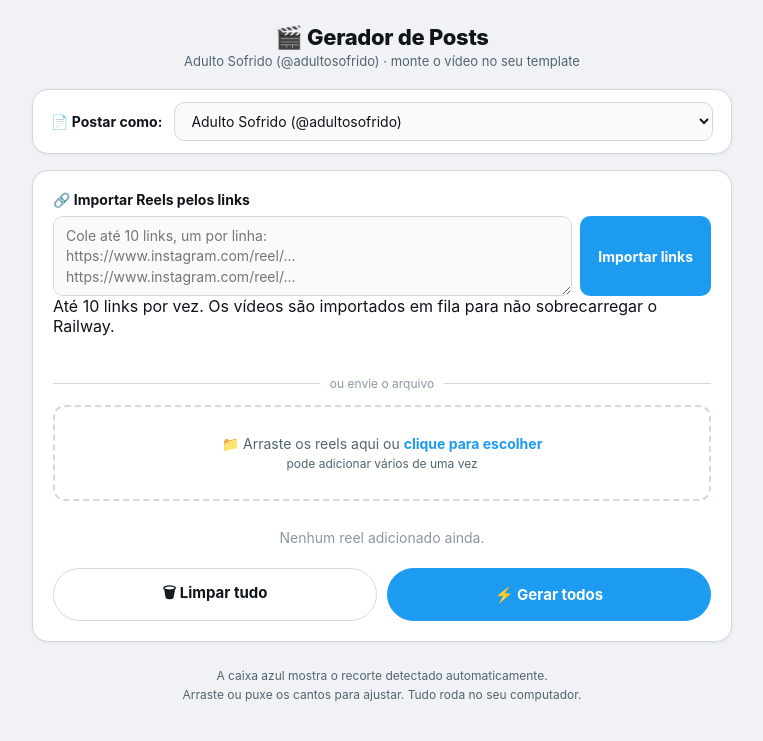
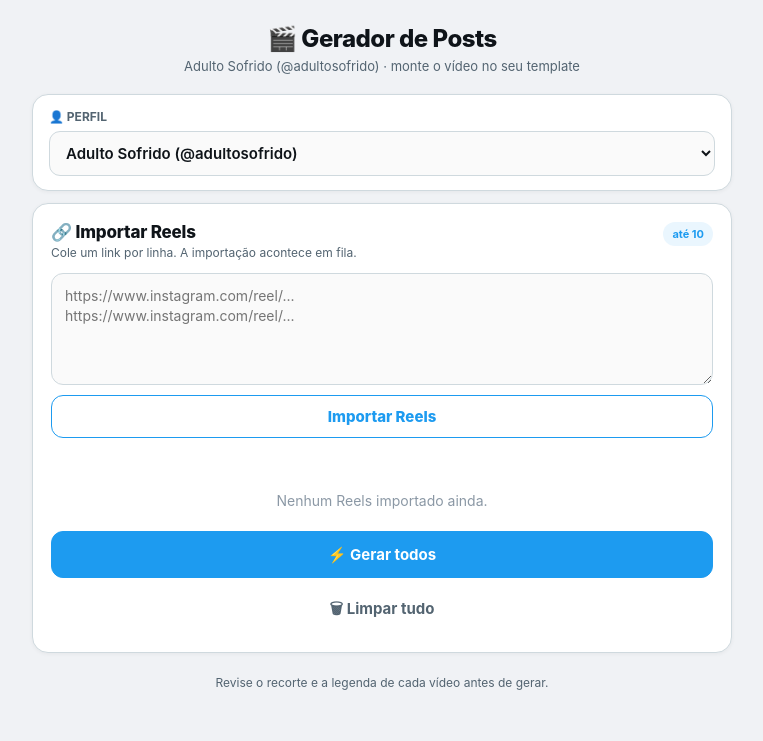
Before and after one commit to TeemotioBB/GERADOR-DE-MEMES, a Flask app: page / in a window 1280 px wide. Shown: the top 741 px of the page, without its empty margins (258-1021 px from the left). Run offline with Flask 3, Linux system fonts and the light colour scheme.

Commit message:
Update index.html

```diff
--- a/templates/index.html
+++ b/templates/index.html
@@ -19,9 +19,9 @@
   }
 
   /* ---- Header ---- */
-  header{text-align:center;margin-bottom:20px;}
-  header h1{font-size:22px;font-weight:800;letter-spacing:-.3px;}
-  header p{color:var(--cinza);font-size:13px;margin-top:3px;}
+  header{text-align:center;margin-bottom:18px;}
+  header h1{font-size:24px;font-weight:850;letter-spacing:-.5px;}
+  header p{color:var(--cinza);font-size:13px;margin-top:5px;line-height:1.35;}
 
   /* ---- Barra de chave ---- */
   .token-bar{
@@ -47,57 +47,48 @@
 
   /* ---- Barra de perfil ---- */
   .perfil-bar{
-    width:100%;max-width:700px;margin-bottom:16px;
-    display:flex;align-items:center;gap:12px;
+    width:100%;max-width:700px;margin-bottom:12px;
+    display:grid;grid-template-columns:1fr;gap:7px;
     background:var(--branco);border:1px solid var(--borda);
-    border-radius:var(--radius);padding:12px 18px;
-    box-shadow:0 1px 4px rgba(0,0,0,.06);
+    border-radius:var(--radius);padding:14px 16px;
+    box-shadow:0 1px 4px rgba(0,0,0,.05);
   }
-  .perfil-bar label{font-size:14px;font-weight:700;color:var(--tinta);white-space:nowrap;}
+  .perfil-bar label{font-size:12px;font-weight:750;color:var(--cinza);}
   .perfil-bar select{
-    flex:1;border:1px solid var(--borda);border-radius:10px;padding:9px 12px;
-    font-size:14px;font-family:inherit;color:var(--tinta);background:#fafafa;
-    cursor:pointer;transition:.15s border-color;
+    width:100%;border:1px solid var(--borda);border-radius:11px;padding:11px 12px;
+    font-size:15px;font-weight:600;font-family:inherit;color:var(--tinta);background:#fafafa;
+    cursor:pointer;transition:.15s border-color,.15s background;
   }
   .perfil-bar select:focus{outline:none;border-color:var(--azul);background:#fff;}
 
   /* ---- Card principal ---- */
   .card{
     background:var(--branco);width:100%;max-width:700px;
-    border:1px solid var(--borda);border-radius:var(--radius);padding:20px;
-    box-shadow:0 1px 4px rgba(0,0,0,.06);
+    border:1px solid var(--borda);border-radius:var(--radius);padding:18px;
+    box-shadow:0 1px 4px rgba(0,0,0,.05);
   }
 
   /* ---- Importar pelo link ---- */
-  .importar-link{margin-bottom:16px;}
-  .importar-link label{display:block;font-size:14px;font-weight:700;margin-bottom:8px;}
-  .importar-linha{display:flex;gap:8px;}
-  .importar-linha input{
-    flex:1;min-width:0;border:1px solid var(--borda);border-radius:10px;
-    padding:11px 12px;font-size:14px;font-family:inherit;background:#fafafa;
+  .importar-link{margin-bottom:4px;}
+  .importar-cabecalho{display:flex;align-items:flex-start;justify-content:space-between;gap:12px;margin-bottom:12px;}
+  .importar-titulo{font-size:17px;font-weight:800;letter-spacing:-.2px;}
+  .importar-subtitulo{font-size:12px;color:var(--cinza);margin-top:3px;line-height:1.35;}
+  .limite-badge{font-size:11px;font-weight:750;color:var(--azul);background:#eaf6fe;padding:5px 9px;border-radius:999px;white-space:nowrap;}
+  .importar-linha{display:flex;flex-direction:column;gap:10px;}
+  .importar-linha textarea{
+    width:100%;min-height:112px;resize:vertical;border:1px solid var(--borda);border-radius:12px;
+    padding:12px 13px;font-size:14px;font-family:inherit;line-height:1.45;background:#fafafa;
   }
-  .importar-linha input:focus{outline:none;border-color:var(--azul);background:#fff;}
+  .importar-linha textarea:focus{outline:none;border-color:var(--azul);background:#fff;box-shadow:0 0 0 3px rgba(29,155,240,.10);}
   .btn-importar{
-    border:none;border-radius:10px;padding:0 18px;background:var(--azul);color:#fff;
-    font-size:14px;font-weight:700;font-family:inherit;cursor:pointer;white-space:nowrap;
+    width:100%;border:1.5px solid var(--azul);border-radius:12px;padding:11px 16px;
+    background:#fff;color:var(--azul);font-size:15px;font-weight:800;font-family:inherit;cursor:pointer;
+    transition:.15s background,.15s color;
   }
-  .btn-importar:hover{background:var(--azul-escuro);}
+  .btn-importar:hover{background:#eaf6fe;}
   .btn-importar:disabled{opacity:.55;cursor:not-allowed;}
-  .importar-status{font-size:12px;color:var(--cinza);margin-top:7px;min-height:17px;}
+  .importar-status{font-size:12px;color:var(--cinza);margin-top:9px;min-height:17px;line-height:1.4;}
   .importar-status.erro{color:var(--erro);}
-  .separador{display:flex;align-items:center;gap:10px;color:var(--espera);font-size:12px;margin:14px 0;}
-  .separador::before,.separador::after{content:"";height:1px;background:var(--borda);flex:1;}
-  @media(max-width:560px){.importar-linha{flex-direction:column}.btn-importar{padding:11px 18px}}
-
-  /* ---- Dropzone ---- */
-  .dropzone{
-    border:2px dashed var(--borda);border-radius:12px;padding:28px 18px;
-    text-align:center;color:var(--cinza);cursor:pointer;font-size:14px;
-    transition:.15s border-color,.15s background;
-  }
-  .dropzone:hover,.dropzone.ativo{border-color:var(--azul);background:#f0f8ff;}
-  .dropzone strong{color:var(--azul);}
-  .dropzone .sub{font-size:12px;margin-top:4px;display:block;}
 
   /* ---- Lista de itens ---- */
   .lista{margin-top:16px;display:flex;flex-direction:column;gap:14px;}
@@ -204,12 +195,14 @@
   .resumo.mostrar{display:block;}
 
   /* ---- Ações ---- */
-  .acoes{display:flex;gap:10px;margin-top:18px;}
+  .acoes{display:flex;flex-direction:column;gap:9px;margin-top:18px;}
   .btn{
-    flex:1;padding:13px;border-radius:999px;font-size:15px;font-weight:700;
+    width:100%;padding:13px;border-radius:12px;font-size:15px;font-weight:750;
     cursor:pointer;border:1.5px solid var(--borda);background:#fff;
     color:var(--tinta);font-family:inherit;transition:.15s background,.15s border-color;
   }
+  #btnGerar{order:1;}
+  #btnLimpar{order:2;background:transparent;border-color:transparent;color:var(--cinza);padding:10px;}
   .btn:hover{background:#f7f9f9;}
   .btn.azul{background:var(--azul);color:#fff;border-color:var(--azul);}
   .btn.azul:hover{background:var(--azul-escuro);border-color:var(--azul-escuro);}
@@ -225,7 +218,23 @@
   .download-zip.mostrar{display:block;}
 
   /* ---- Footer ---- */
-  footer{margin-top:24px;color:var(--cinza);font-size:12px;text-align:center;max-width:600px;line-height:1.6;}
+  footer{margin-top:20px;color:var(--cinza);font-size:12px;text-align:center;max-width:600px;line-height:1.6;}
+
+  @media(max-width:560px){
+    body{padding:18px 14px 72px;}
+    header{margin-bottom:15px;}
+    header h1{font-size:23px;}
+    .perfil-bar{padding:13px 14px;}
+    .card{padding:16px 14px;}
+    .importar-cabecalho{margin-bottom:10px;}
+    .importar-titulo{font-size:16px;}
+    .importar-linha textarea{min-height:104px;font-size:16px;}
+    .vazio{padding:18px 0 8px;}
+    .corpo{flex-direction:column;}
+    .recorte-area,.recorte-ph{width:100%;}
+    .recorte-ph{height:280px;}
+    .acoes{position:sticky;bottom:10px;background:rgba(255,255,255,.94);padding-top:8px;z-index:8;backdrop-filter:blur(8px);}
+  }
 </style>
 </head>
 <body>
@@ -236,7 +245,7 @@
   </header>
 
   <div class="perfil-bar">
-    <label>📄 Postar como:</label>
+    <label for="seletorPerfil">👤 PERFIL</label>
     <select id="seletorPerfil">
       <option value="adultosofrido">Adulto Sofrido (@adultosofrido)</option>
       <option value="achadinhosofcs">achadinhosofcs (@achadinhosofcs)</option>
@@ -246,28 +255,25 @@
 
   <div class="card">
     <div class="importar-link">
-      <label for="inputInstagram">🔗 Importar Reels pelos links</label>
+      <div class="importar-cabecalho">
+        <div>
+          <div class="importar-titulo">🔗 Importar Reels</div>
+          <div class="importar-subtitulo">Cole um link por linha. A importação acontece em fila.</div>
+        </div>
+        <span class="limite-badge">até 10</span>
+      </div>
       <div class="importar-linha">
         <textarea id="inputInstagram" inputmode="url" autocomplete="off"
-          placeholder="Cole até 10 links, um por linha:
-https://www.instagram.com/reel/...
+          aria-label="Links dos Reels"
+          placeholder="https://www.instagram.com/reel/...
 https://www.instagram.com/reel/..."></textarea>
-        <button class="btn-importar" id="btnImportar" type="button">Importar links</button>
+        <button class="btn-importar" id="btnImportar" type="button">Importar Reels</button>
       </div>
-      <div class="importar-ajuda">Até 10 links por vez. Os vídeos são importados em fila para não sobrecarregar o Railway.</div>
       <div class="importar-status" id="statusImportar"></div>
     </div>
 
-    <div class="separador">ou envie o arquivo</div>
-
-    <div class="dropzone" id="dropzone">
-      <div>📁 Arraste os reels aqui ou <strong>clique para escolher</strong></div>
-      <span class="sub">pode adicionar vários de uma vez</span>
-    </div>
-    <input type="file" id="inputVideo" accept="video/*" multiple hidden>
-
     <div class="lista" id="lista"></div>
-    <div class="vazio" id="vazio">Nenhum reel adicionado ainda.</div>
+    <div class="vazio" id="vazio">Nenhum Reels importado ainda.</div>
 
     <div class="barra-geral" id="barraGeral"><div class="preenche" id="preenche"></div></div>
     <div class="resumo" id="resumo"></div>
@@ -280,13 +286,10 @@ https://www.instagram.com/reel/..."></textarea>
   </div>
 
   <footer>
-    A caixa azul mostra o recorte detectado automaticamente.<br>
-    Arraste ou puxe os cantos para ajustar. Tudo roda no seu computador.
+    Revise o recorte e a legenda de cada vídeo antes de gerar.
   </footer>
 
 <script>
-  const dropzone   = document.getElementById('dropzone');
-  const inputVideo = document.getElementById('inputVideo');
   const lista      = document.getElementById('lista');
   const vazio      = document.getElementById('vazio');
   const btnGerar   = document.getElementById('btnGerar');
@@ -406,14 +409,6 @@ https://www.instagram.com/reel/..."></textarea>
     inputInstagram.disabled = false;
     inputInstagram.focus();
   }
-
-  dropzone.addEventListener('click', () => inputVideo.click());
-  inputVideo.addEventListener('change', e => { adicionar(e.target.files); inputVideo.value=''; });
-  ['dragover','dragenter'].forEach(ev =>
-    dropzone.addEventListener(ev, e => { e.preventDefault(); dropzone.classList.add('ativo'); }));
-  ['dragleave','drop'].forEach(ev =>
-    dropzone.addEventListener(ev, e => { e.preventDefault(); dropzone.classList.remove('ativo'); }));
-  dropzone.addEventListener('drop', e => adicionar(e.dataTransfer.files));
 
   function adicionar(fileList){
     const novos = [];
```
